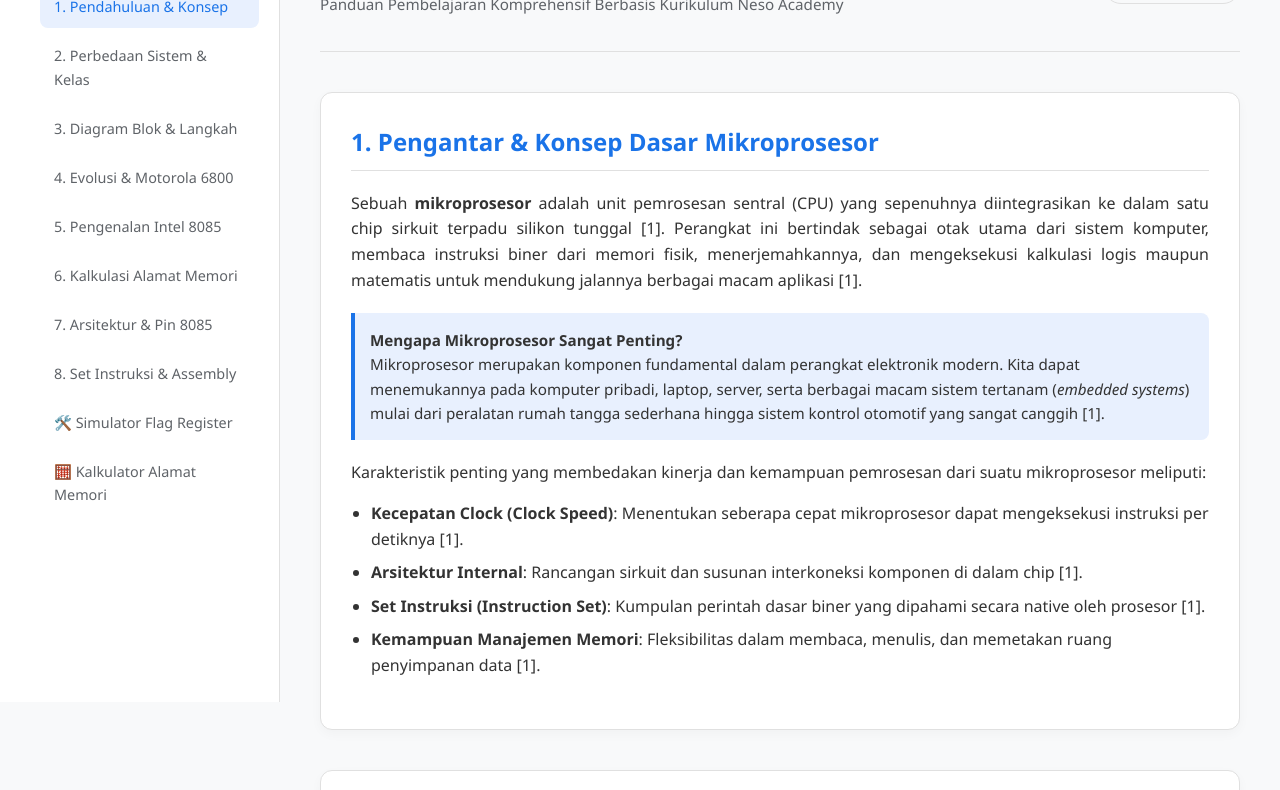
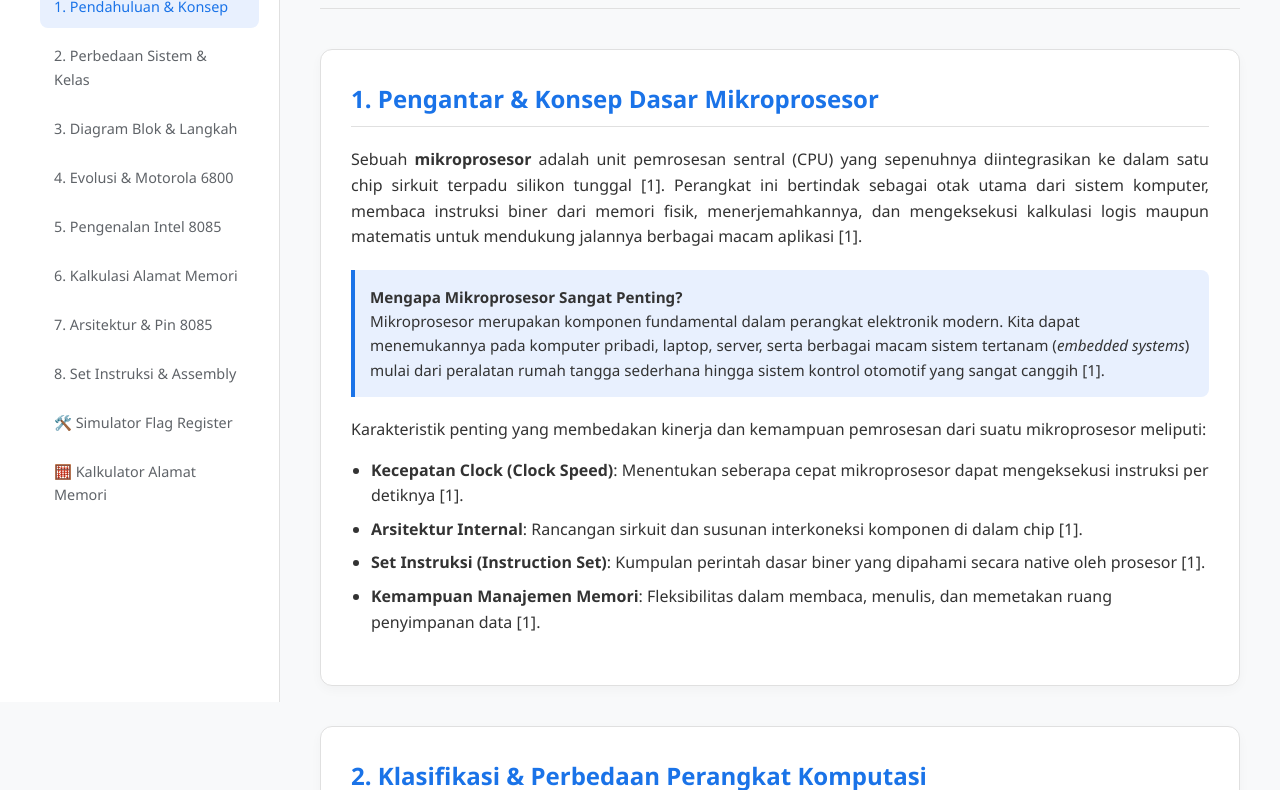
Before and after one commit to gramandha/mikroprosesor_dan_mikrokontroler, a plain HTML site: page index.html in a window 1280 px wide. Shown: the part 98-888 px from the top of the page. Drawn offline with Linux system fonts and the light colour scheme.

Commit message:
Remove subtitle from header in index.html
Removed the subtitle from the header section.

```diff
--- a/index.html
+++ b/index.html
@@ -431,7 +431,6 @@
         <header>
             <div class="header-title">
                 <h1>Sistem Mikroprosesor Intel 8085</h1>
-                <p>Panduan Pembelajaran Komprehensif Berbasis Kurikulum Neso Academy</p>
             </div>
             <button class="theme-toggle-btn" id="themeToggle">
                 <span id="themeIcon">🌙</span> <span id="themeText">Mode Gelap</span>
```
